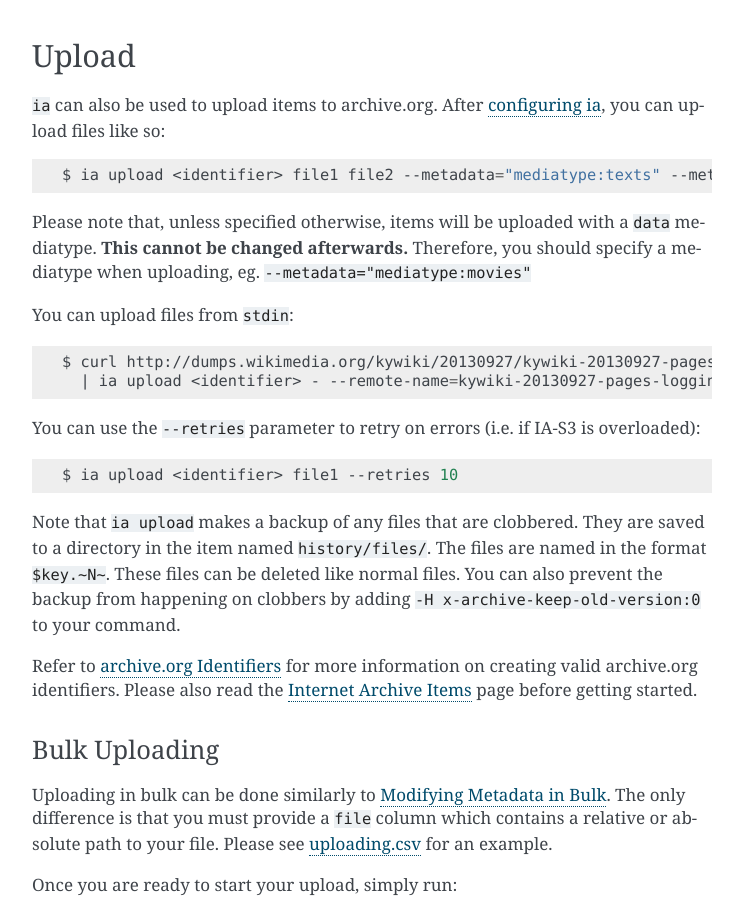
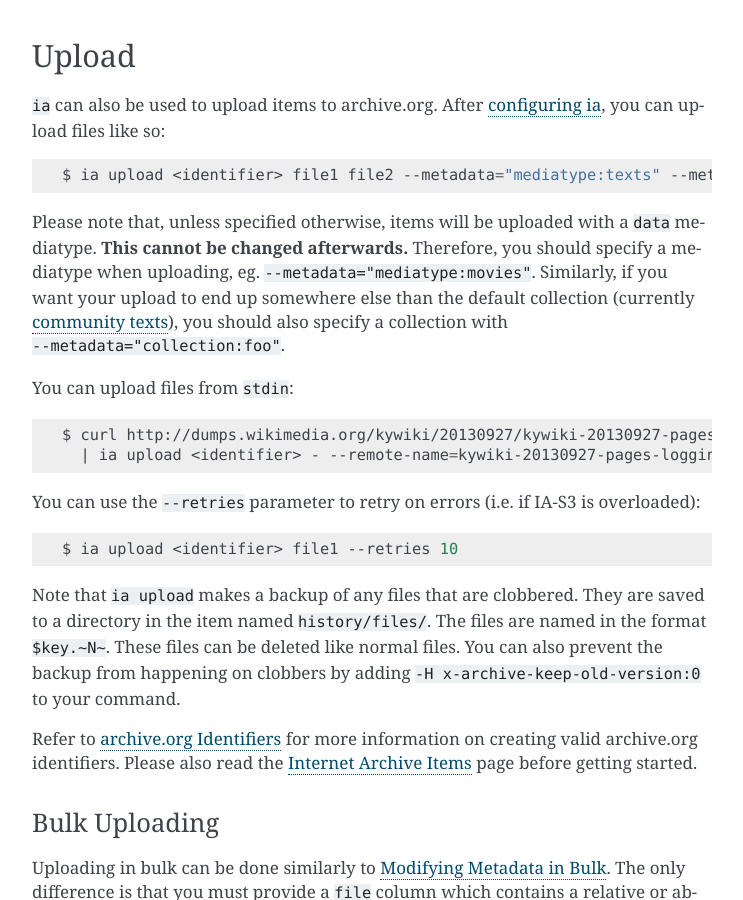
Before and after one commit to jjjake/internetarchive, a Sphinx documentation site: the page built from docs/source/cli.rst, in a window 1280 px wide and 900 px high, scrolled down 2930 px. Shown: the whole window, without its empty margins (368-1111 px from the left). Built offline with Sphinx 7.4.7, drawn with Linux system fonts in a browser that asks for light colours.

Commit message:
mention collections
The collection is another item that cannot be changed after upload. Mention it in the warning.

```diff
--- a/docs/source/cli.rst
+++ b/docs/source/cli.rst
@@ -142,7 +142,7 @@
 
     $ ia upload <identifier> file1 file2 --metadata="mediatype:texts" --metadata="blah:arg"
 
-Please note that, unless specified otherwise, items will be uploaded with a ``data`` mediatype. **This cannot be changed afterwards.** Therefore, you should specify a mediatype when uploading, eg. ``--metadata="mediatype:movies"``
+Please note that, unless specified otherwise, items will be uploaded with a ``data`` mediatype. **This cannot be changed afterwards.** Therefore, you should specify a mediatype when uploading, eg. ``--metadata="mediatype:movies"``. Similarly, if you want your upload to end up somewhere else than the default collection (currently `community texts <https://archive.org/details/opensource>`_), you should also specify a collection with ``--metadata="collection:foo"``.
 
 You can upload files from ``stdin``:
 
```
